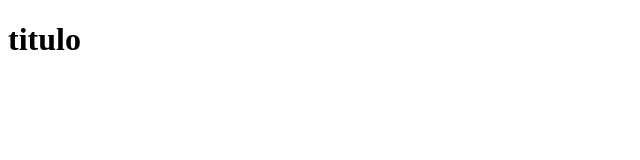
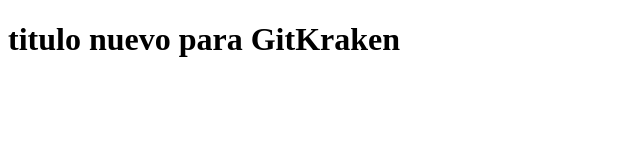
Before and after one commit to ElfelionTest/hello-world-git, a plain HTML site: page index.html in a window 1280 px wide. Shown: the whole page, without its empty margins (0-640 px from the left). Drawn offline with Linux system fonts and the light colour scheme.

Commit message:
Se modifico el titulo index

```diff
--- a/index.html
+++ b/index.html
@@ -6,7 +6,7 @@
     <title>Demo Git</title>
 </head>
 <body>
-    <h1>titulo</h1>
+    <h1>titulo nuevo para GitKraken</h1>
 
 </body>
 </html>
```
